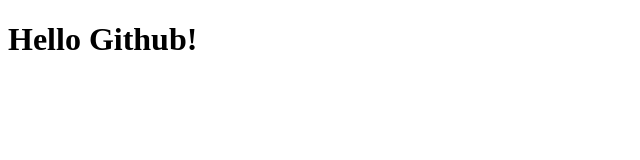
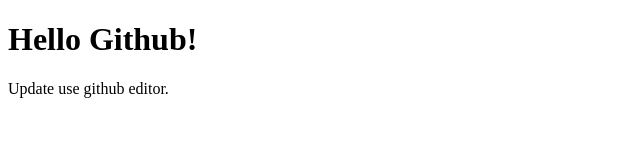
Before and after one commit to tarikjessoreit/dev010, a plain HTML site: page index.html in a window 1280 px wide. Shown: the whole page, without its empty margins (0-640 px from the left). Drawn offline with Linux system fonts and the light colour scheme.

Commit message:
update index

```diff
--- a/index.html
+++ b/index.html
@@ -8,6 +8,7 @@
 <body>
 
 	<h1>Hello Github!</h1>
+	<p>Update use github editor.</p>
 
 </body>
 </html>
```
